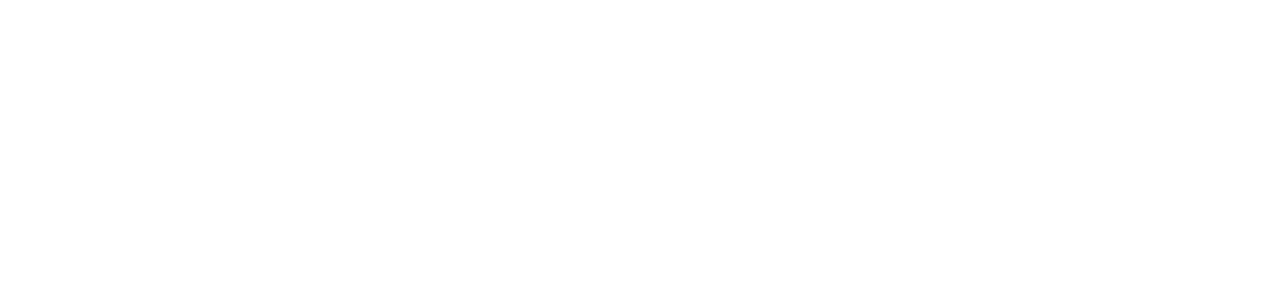
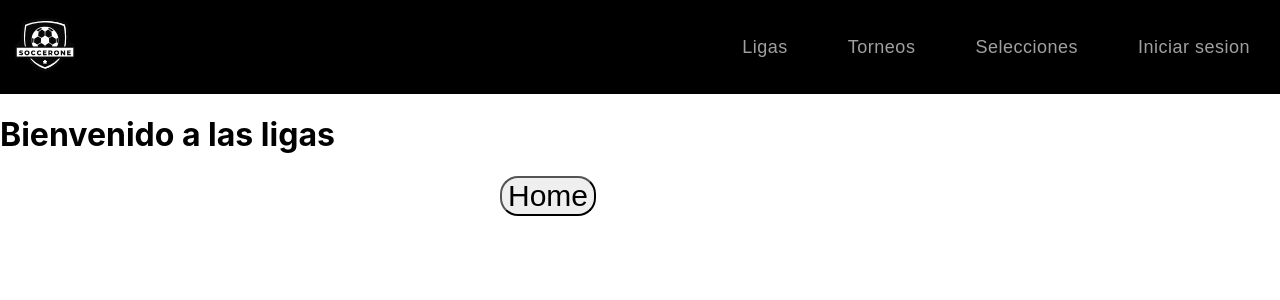
Before and after one commit to JeanCarlosSantacruz/navbar-reponsive, a React (Create React App) app: page /Ligas in a window 1280 px wide. Before the commit this address had no page. Shown: the top 300 px of the page. Built offline with nearby package versions, Linux system fonts and the light colour scheme.

Commit message:
Version con conexion 23/10/2022

```diff
--- a/src/App.css
+++ b/src/App.css
@@ -1,8 +1,11 @@
 .App {
   position: relative;
   text-align: center;
+  width:100% !important;
+  background-color: whitesmoke;
+  background-image: url("./components/background-footer.svg");
+}
 
-}
 
 @media (prefers-reduced-motion: no-preference) {
   .App-logo {
@@ -39,7 +42,6 @@
 }
 
 .one{
-
   position: relative;
   top: -162px;
   left: -226px;
--- a/src/App.js
+++ b/src/App.js
@@ -1,5 +1,6 @@
 import './App.css';
-import Navbar from './components/Navbar';
+import Navbar from './components/Navbar/Navbar';
+import Navbar2 from './components/Navbar/Navbar';
 import Buttonini from './components/ButtonIni/Buttonini';
 
 
--- a/src/components/About.js
+++ b/src/components/About.js
@@ -1,7 +1,11 @@
+import Navbar from "./Navbar/Navbar";
+
 function About(){
-  return <div>
-    About
+  return(
+  <div>
+    <Navbar/>
   </div>
+  )
 }
 
 export default About;
--- /dev/null
+++ b/src/components/Ligas/Ligas.css
@@ -0,0 +1,6 @@
+.Boton{
+  position: relative;
+  left: 500px;
+  font-size: 30px;
+  border-radius: 18px;
+}
--- /dev/null
+++ b/src/components/Ligas/Ligas.js
@@ -0,0 +1,15 @@
+import Navbar from '../Navbar/Navbar';
+import './Ligas.css'
+
+function Ligas(){
+  return<div>
+    <Navbar/>
+    <h1>Bienvenido a las ligas</h1>
+    <form action="/">
+      <button className="Boton">Home</button>
+    </form>
+  </div>
+}
+
+
+export default Ligas;
--- a/src/components/Navbar.jsx
+++ /dev/null
@@ -1,71 +0,0 @@
-import React from 'react'
-import styled from 'styled-components'
-import logo from './soccerone.svg';
-
-
-
-function Navbar() {
-  return (
-    <>
-      <Navb2>
-        <img src={logo} alt= "logo" />
-        <div>
-          <a href='/'>Ligas</a>
-          <a href='/'>Torneos</a>
-          <a href='/'>Selecciones</a>
-          <a href='/'>Iniciar sesion</a>
-        </div>
-      </Navb2>
-
-    </>
-  )
-}
-
-export default Navbar
-
-const Navb2 = styled.nav`
-  padding: .4r;
-  background-color: black;
-  display: flex;
-  align-items: center;
-  justify-content: space-between;
-  a{
-    position: relative;
-    text-decoration: none;
-    font-family: 'Poppins',sans-serif;
-    color: #a0a0a0;
-    font-size: 18px;
-    letter-spacing: 0.5px;
-    padding: 0 30px;
-    transition: 0.7s;
-  }
-  a:after{
-    content: "";
-    position: absolute;
-    background-color: #ff3c78;
-    height: 3px;
-    width: 0;
-    left: 0;
-    bottom: -10px;
-    transition: 0.3s;
-  }
-  a:hover{
-    color: #ffffff;
-    font-size: 24px;
-  }
-  a:hover:after{
-    width: 100%;
-  }
-
-  img{
-    height: 90px;
-    margin-right: 45px;
-    cursor: pointer;
-    transition: 0.7s;
-  }
-  img:hover{
-    -webkit-transform:scale(1.5);transform:scale(1.5)
-    border: 5px dotted green;
-  }
-
-`
--- /dev/null
+++ b/src/components/Navbar/Navbar.jsx
@@ -0,0 +1,75 @@
+import React from 'react'
+import styled from 'styled-components'
+import logo from '../soccerone.svg';
+
+
+
+function Navbar() {
+  return (
+    <>
+      <Navb2>
+          <a href="/"><img src={logo} alt= "logo" /></a>
+        <Nav>
+          <a href='/Ligas'>Ligas</a>
+          <a href='/Torneos'>Torneos</a>
+          <a href='/Selecciones'>Selecciones</a>
+          <a href='/IniciarSesion'>Iniciar sesion</a>
+        </Nav>
+      </Navb2>
+
+    </>
+  )
+}
+
+export default Navbar
+
+const Navb2 = styled.nav`
+  padding: .4r;
+  background-color: black;
+  display: flex;
+  align-items: center;
+  justify-content: space-between;
+  img{
+    height: 90px;
+    margin-right: 45px;
+    cursor: pointer;
+    transition: 0.7s;
+  }
+  img:hover{
+    -webkit-transform:scale(1.5);transform:scale(1.5)
+    border: 5px dotted green;
+  }
+
+`
+
+const Nav = styled.nav`
+a{
+  position: relative;
+  text-decoration: none;
+  font-family: 'Poppins',sans-serif;
+  color: #a0a0a0;
+  font-size: 18px;
+  letter-spacing: 0.5px;
+  padding: 0 30px;
+  transition: 0.7s;
+}
+a:after{
+  content: "";
+  position: absolute;
+  background-color: #ff3c78;
+  height: 3px;
+  width: 0;
+  left: 0;
+  bottom: -10px;
+  transition: 0.3s;
+}
+a:hover{
+  color: #ffffff;
+  font-size: 24px;
+}
+a:hover:after{
+  width: 100%;
+}
+
+
+`
--- a/src/index.js
+++ b/src/index.js
@@ -4,12 +4,8 @@
 import App from './App';
 import About from './components/About';
 import QuienesSomos from './components/QuienesSomos';
-import reportWebVitals from './reportWebVitals';
-import {
-  Routes,
-  Route,
-  BrowserRouter
-} from "react-router-dom";
+import Ligas from './components/Ligas/Ligas';
+import {Routes, Route, BrowserRouter} from "react-router-dom";
 
 const root = ReactDOM.createRoot(document.getElementById('root'));
 root.render(
@@ -19,12 +15,8 @@
         <Route path="/" element={<App />}/>
         <Route path="/About" element={<About />}/>
         <Route path="/QuienesSomos" element={<QuienesSomos/>}/>
+        <Route path="/Ligas" element={<Ligas/>}/>
       </Routes>
     </BrowserRouter>
   </React.StrictMode>
 );
-
-// If you want to start measuring performance in your app, pass a function
-// to log results (for example: reportWebVitals(console.log))
-// or send to an analytics endpoint. Learn more: https://bit.ly/CRA-vitals
-reportWebVitals();
--- a/src/reportWebVitals.js
+++ /dev/null
@@ -1,13 +0,0 @@
-const reportWebVitals = onPerfEntry => {
-  if (onPerfEntry && onPerfEntry instanceof Function) {
-    import('web-vitals').then(({ getCLS, getFID, getFCP, getLCP, getTTFB }) => {
-      getCLS(onPerfEntry);
-      getFID(onPerfEntry);
-      getFCP(onPerfEntry);
-      getLCP(onPerfEntry);
-      getTTFB(onPerfEntry);
-    });
-  }
-};
-
-export default reportWebVitals;
```
Also changed, not shown: src/setupTests.js (deleted, +0 -5 lines), src/components/background-footer.svg (added), 1 other file (tests, documents, lock files or other folders).
